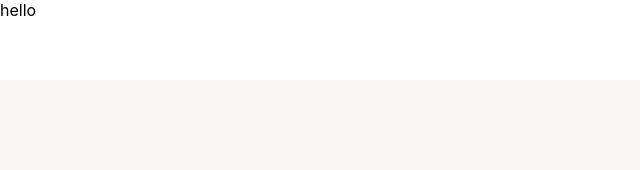
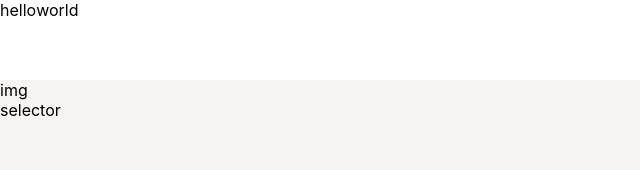
Before and after one commit to burt23/saatva, a React (Create React App) app: page / in a window 1280 px wide. Shown: the top 170 px of the page, without its empty margins (0-640 px from the left). Built offline with nearby package versions, Linux system fonts and the light colour scheme.

Commit message:
stub out app styles

```diff
--- a/src/App.js
+++ b/src/App.js
@@ -19,6 +19,8 @@ const useStyles = makeStyles({
     position: "relative",
     height: "5rem",
     width: "100vw",
+    display: "flex",
+    flexDirection: "row",
   },
   button: {
     background: "#d4aa63",
@@ -29,7 +31,18 @@ function App() {
   const classes = useStyles();
   return (
     <div className={classes.root}>
-      <header className={classes.header}>hello</header>
+      <div className={classes.firstLevelFlexChild}>
+        <header className={classes.header}>
+          <div className={classes.headerItem}>hello</div>
+          <div className={classes.headerItem}>world</div>
+        </header>
+      </div>
+      <div className={classes.firstLevelFlexChild}>
+        <div className={classes.content}>
+          <div className={classes.img}>img</div>
+          <div className={classes.selector}>selector</div>
+        </div>
+      </div>
     </div>
   );
 }
```
